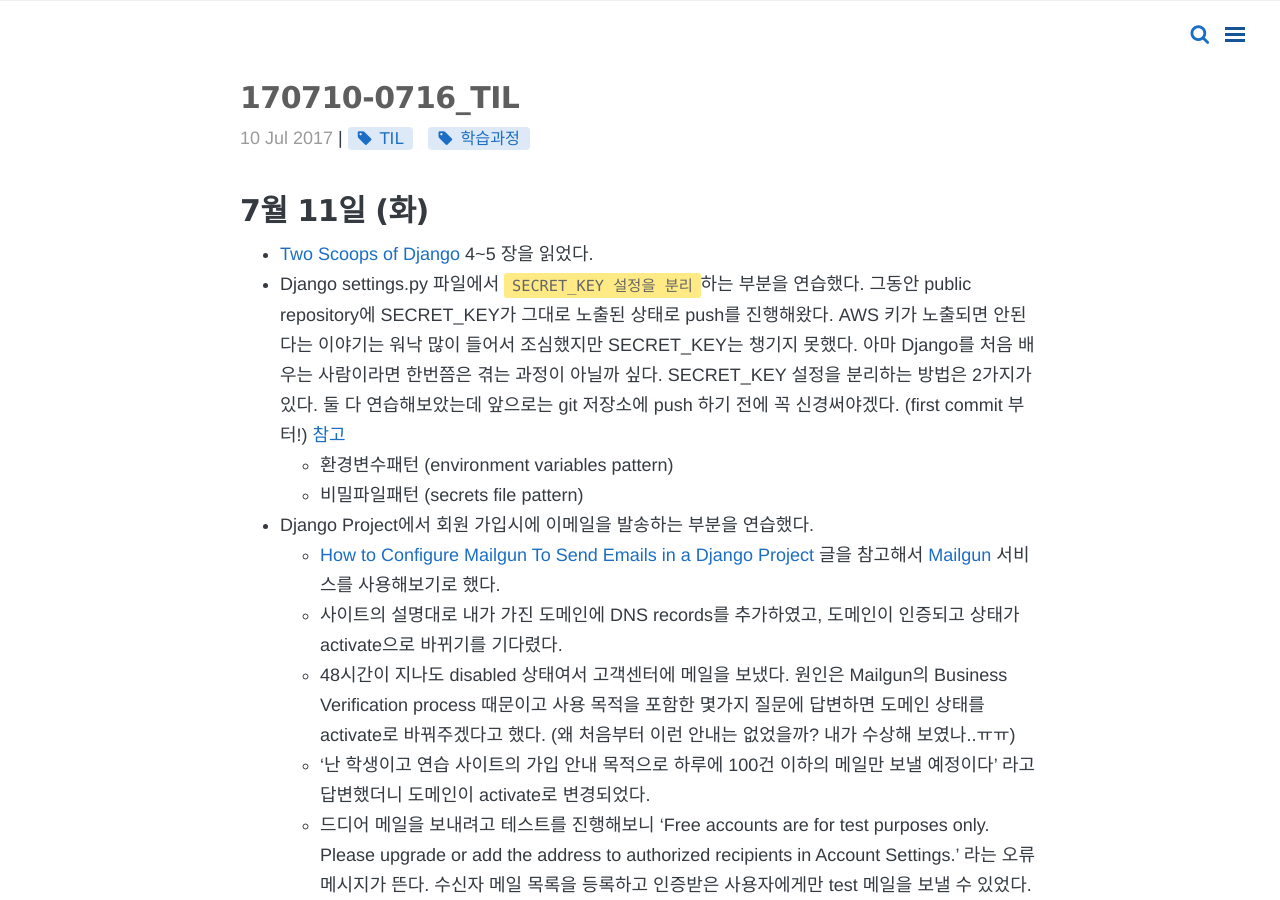
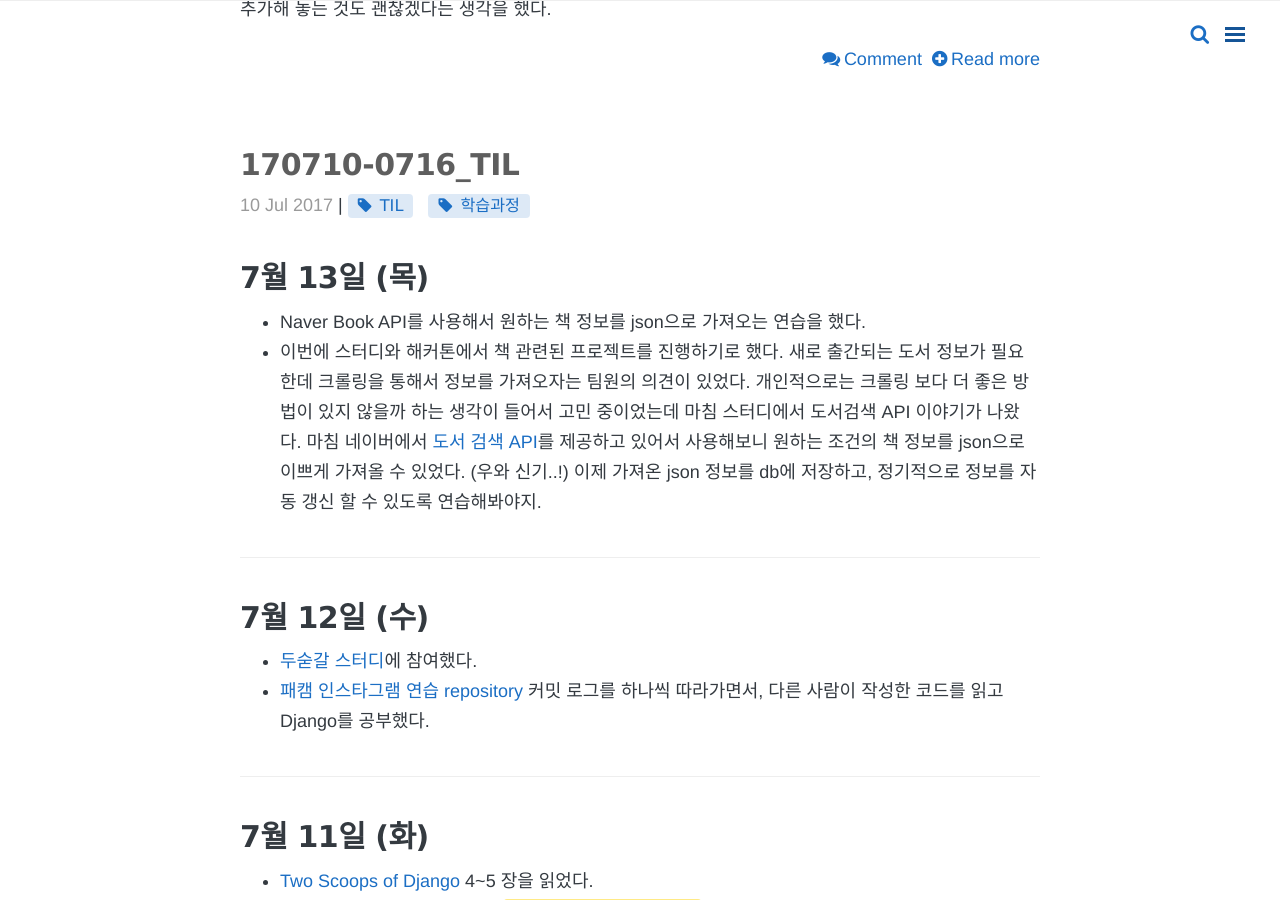
Before and after one commit to wayhome25/wayhome25.github.io, a Jekyll site: the page built from blog/index.html, in a window 1280 px wide and 900 px high, scrolled down 5679 px. Built offline with Jekyll 4.4.1, drawn with Linux system fonts in a browser that asks for light colours; nearby versions of some CDN libraries; the list of posts is cut into pages by our own code; comment, search, counter and statistics services are not loaded; some of the changed text lies outside the part shown.

Commit message:
add blog post

````diff
--- a/_posts/Django/2017-07-11-django-settings-secret-key.md
+++ b/_posts/Django/2017-07-11-django-settings-secret-key.md
@@ -73,7 +73,7 @@
 환경변수란 프로세스가 컴퓨터에서 동작하는 방식에 영향을 미치는, 동적인 값들의 모임이다.([위키](https://ko.wikipedia.org/wiki/%ED%99%98%EA%B2%BD_%EB%B3%80%EC%88%98))
 시스템의 실행파일이 놓여 있는 디렉토리의 지정 등 OS 상에서 동작하는 응용소프트웨어가 참조하기 위한 설정이 기록된다. 환경변수를 사용하여 비밀 키를 보관함으로써 걱정 없이 세팅파일을 github 공개 저장소에 추가할 수 있다.
 
-로컬 개발 환경에서 환경 변수 세팅하려면 다음 코드를 .bashrc 혹은 .bash_profile, .profile, .zshrc 파일에 추가하면 된다. 어느 종류의 shell을 사용하는지에 따라서 편집하는 파일이 달라진다.(mac 사용자 기준)
+로컬 개발 환경에서 환경 변수를 세팅하려면 다음 코드를 .bashrc 혹은 .bash_profile, .profile, .zshrc 파일에 추가하면 된다. 어느 종류의 shell을 사용하는지에 따라서 편집하는 파일이 달라진다.(mac 사용자 기준)
 나의 경우 [zsh](http://ohmyz.sh/)을 사용하고 있어서 .zshrc에 아래와 같이 환경변수 추가 작업을 진행했다.
 
 ```shell
@@ -81,6 +81,9 @@
 
 # .zshrc 파일에 아래 코드를 추가해준다.
 export INSTA_SECRET_KEY='b_4(!id8ro!1645n@ub55555hbu93gaia0 본인의 고유 비밀 키 추가'
+
+# 환경변수 확인 명령
+$ echo $INSTA_SECRET_KEY
 ```
 
 추가 완료 후, settings.py 파일을 열어서 SECRET_KEY 의 값을 삭제하고 환경변수로 대체한다.
--- a/_posts/TIL(Today I Learned)/2017-07-10-07-16-TIL.md
+++ b/_posts/TIL(Today I Learned)/2017-07-10-07-16-TIL.md
@@ -5,6 +5,18 @@ category: TIL (Today I Learned)
 permalink: /til/:year/:month/:day/:title/
 tags: [TIL, 학습과정]
 comments: true
+---
+
+# 7월 13일 (목)
+- Naver Book API를 사용해서 원하는 책 정보를 json으로 가져오는 연습을 했다.
+- 이번에 스터디와 해커톤에서 책 관련된 프로젝트를 진행하기로 했다. 새로 출간되는 도서 정보가 필요한데 크롤링을 통해서 정보를 가져오자는 팀원의 의견이 있었다. 개인적으로는 크롤링 보다 더 좋은 방법이 있지 않을까 하는 생각이 들어서 고민 중이었는데 마침 스터디에서 도서검색 API 이야기가 나왔다. 마침 네이버에서 [도서 검색 API](https://developers.naver.com/docs/search/book/)를 제공하고 있어서 사용해보니 원하는 조건의 책 정보를 json으로 이쁘게 가져올 수 있었다. (우와 신기..!) 이제 가져온 json 정보를 db에 저장하고, 정기적으로 정보를 자동 갱신 할 수 있도록 연습해봐야지.
+
+---
+
+# 7월 12일 (수)
+- [두숟갈 스터디](https://8percent.github.io/2017-06-30/%EC%8A%A4%ED%84%B0%EB%94%94%EC%8B%9C%EC%9E%91/)에 참여했다.
+- [패캠 인스타그램 연습 repository](https://github.com/Fastcampus-WPS-5th/Instagram/commits/master) 커밋 로그를 하나씩 따라가면서, 다른 사람이 작성한 코드를 읽고 Django를 공부했다.
+
 ---
 # 7월 11일 (화)
 - [Two Scoops of Django](https://www.twoscoopspress.com/products/two-scoops-of-django-1-11) 4~5 장을 읽었다.
````
Also changed, not shown: other parts of _posts/Django/2017-07-11-django-settings-secret-key.md (+1 -1 lines).
